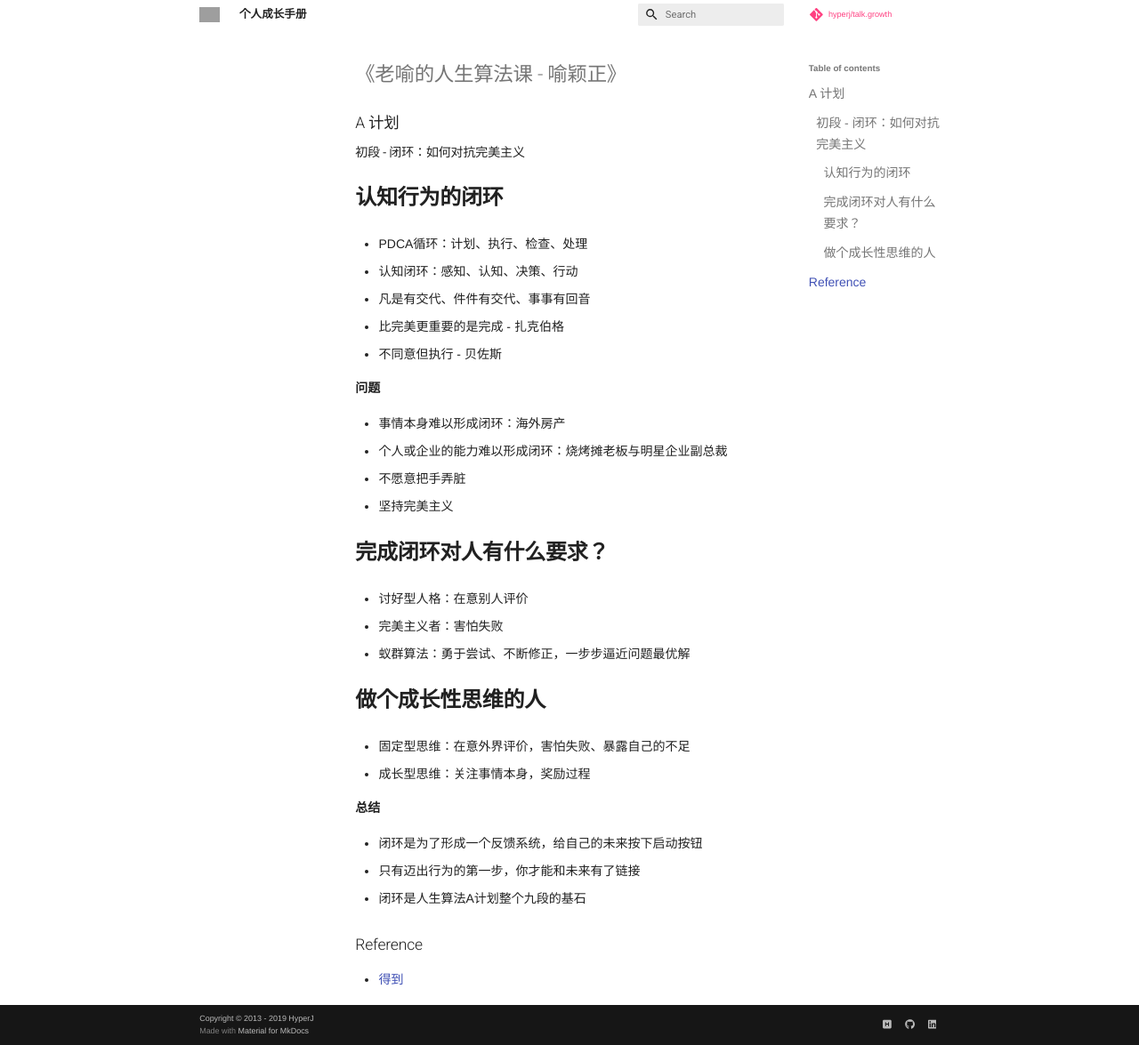
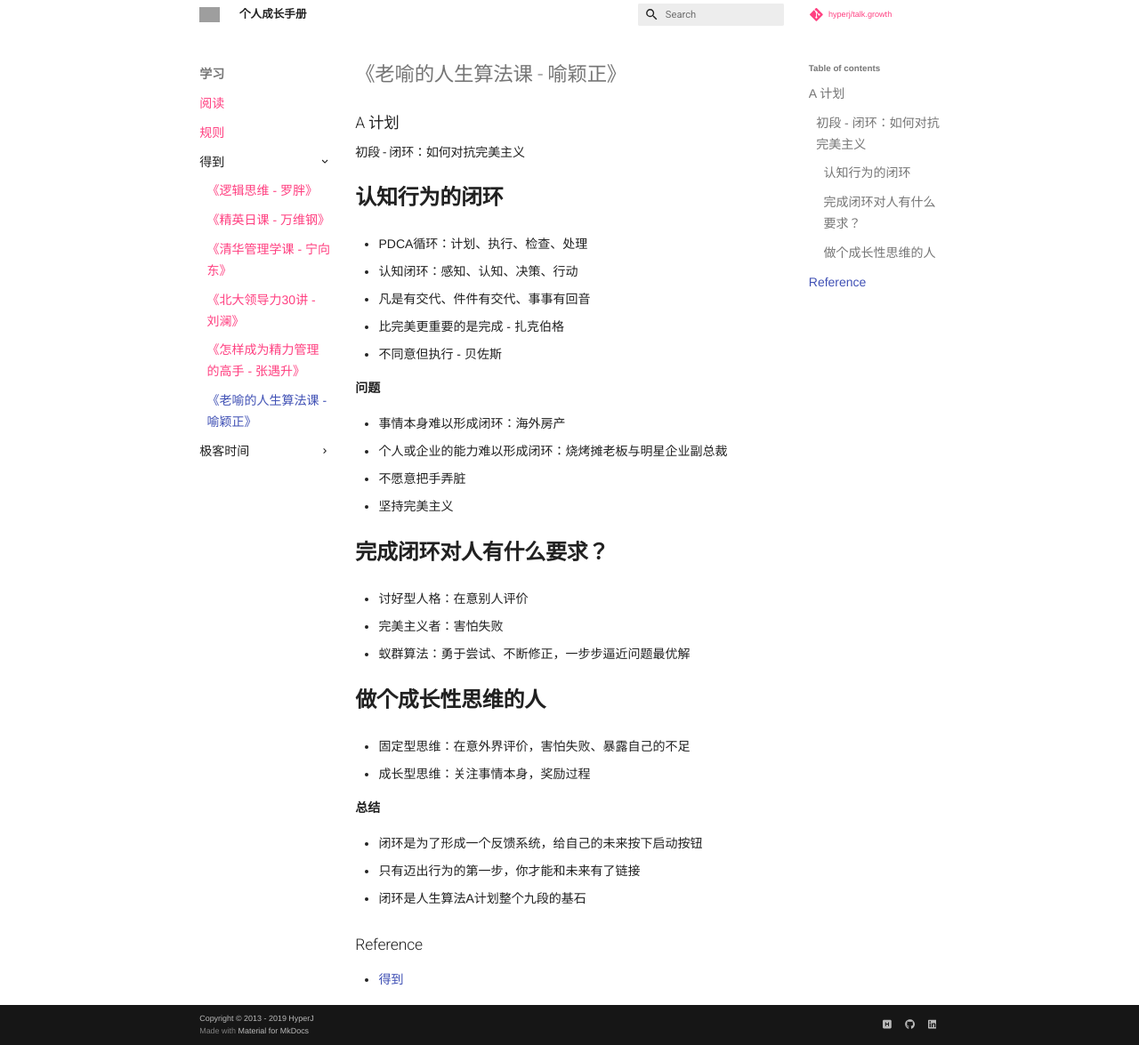
Before and after one commit to hyperj/talk.growth, an MkDocs documentation site: the page built from docs/igetget/life-algorithm-class.md, in a window 1280 px wide and 1175 px high. Shown: the whole window at 89% size. Built offline with MkDocs 1.6.1 and Material for MkDocs 9.7.7, drawn with Linux system fonts in a browser that asks for light colours; nearby versions of some CDN libraries; library files that are not in the unit come from our copies; comment, search, counter and statistics services are not loaded; grey boxes are pictures that could not be loaded.

Commit message:
老喻的人生算法课：初段 - 闭环

```diff
--- a/mkdocs.yml
+++ b/mkdocs.yml
@@ -95,6 +95,7 @@ nav:
       - 《清华管理学课 - 宁向东》: igetget/tsinghua-management-course.md
       - 《北大领导力30讲 - 刘澜》: igetget/peking-university-leadership-30-lectures.md
       - 《怎样成为精力管理的高手 - 张遇升》: igetget/how-to-become-a-master-of-energy-management.md
+      - 《老喻的人生算法课 - 喻颖正》: igetget/life-algorithm-class.md
     - 极客时间:
       - 《数据结构与算法之美 - 王争》: geekbang/the-beauty-of-data-structures-and-algorithms.md
       - 《人工智能基础课 - 王天一》: geekbang/artificial-intelligence-basic-course.md
```
